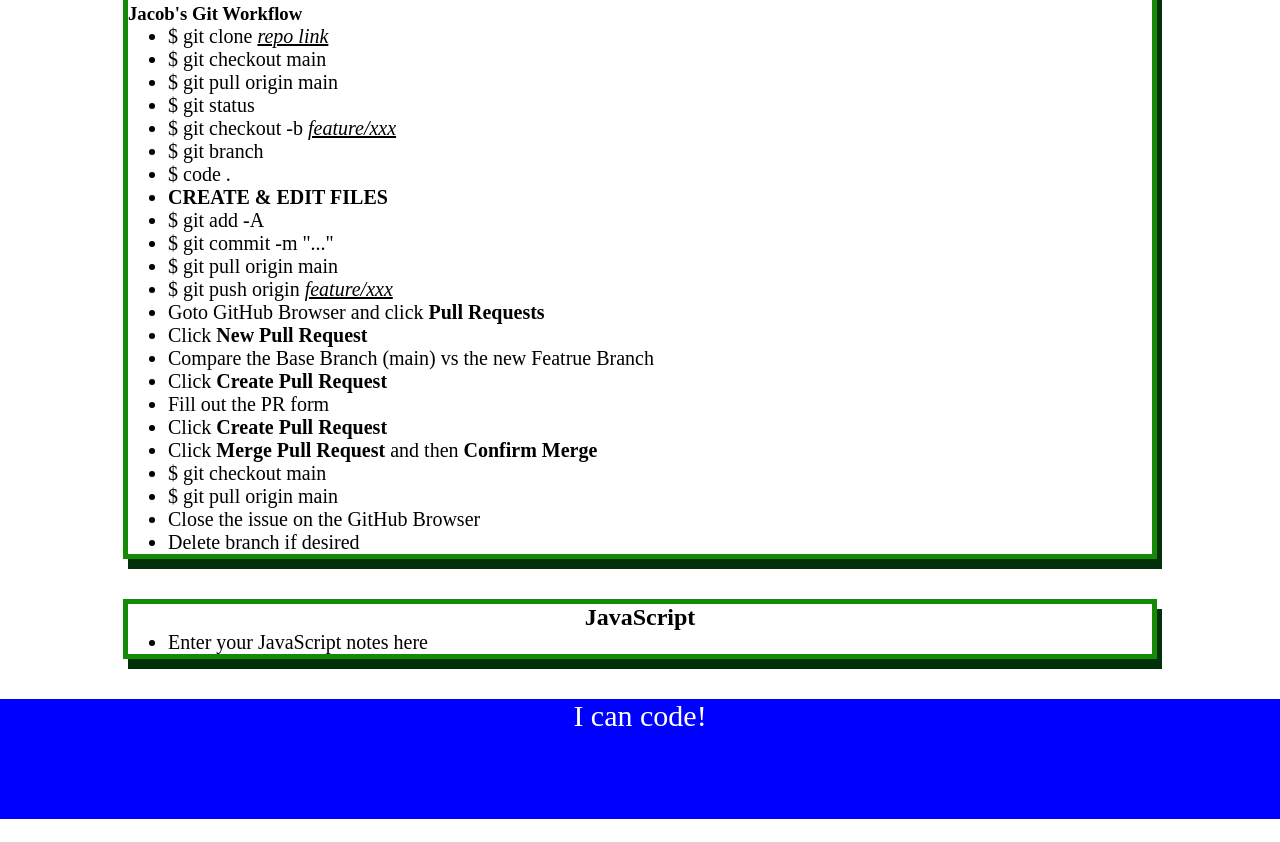
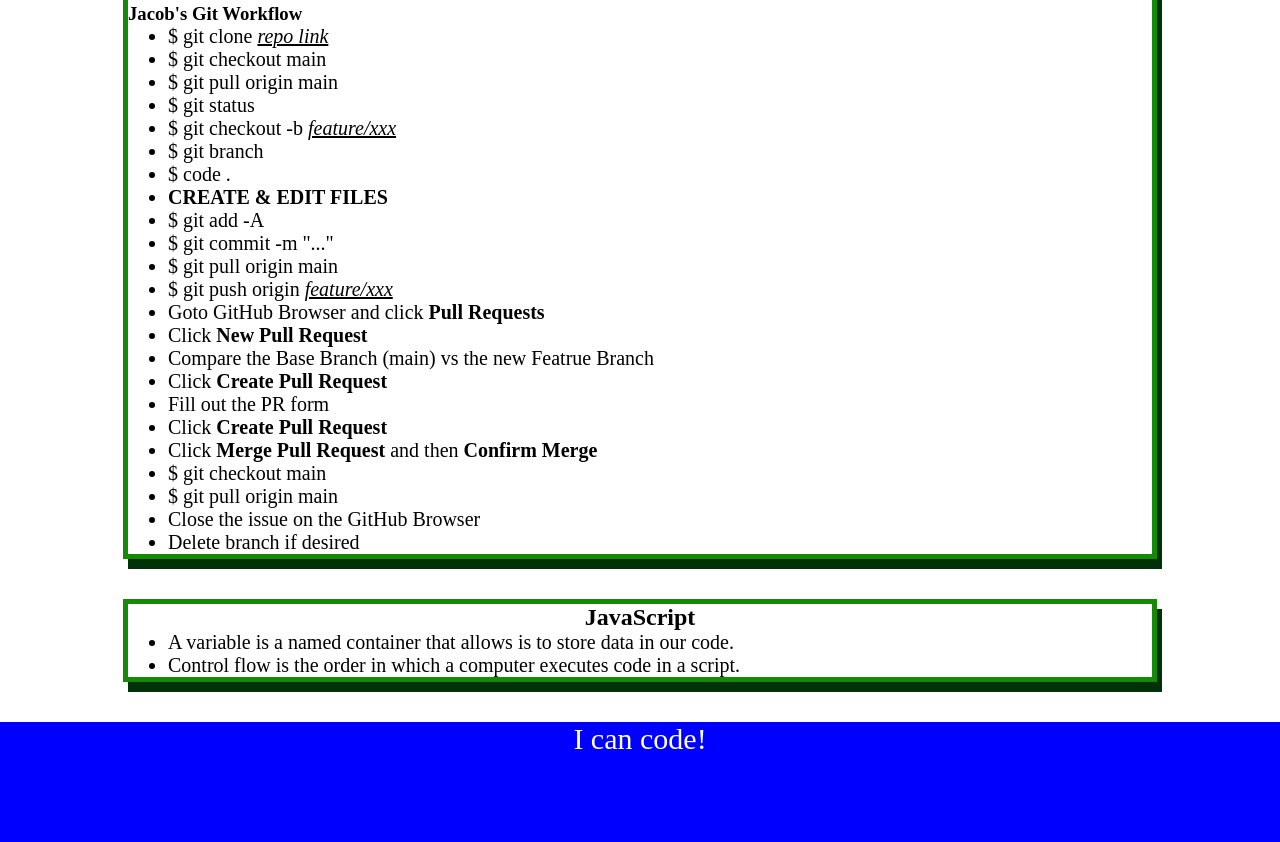
Before and after one commit to Jacob-Jeffries/prework, a plain HTML site: page index.html in a window 1280 px wide. Shown: the part 678-1520 px from the top of the page. Before the commit the page ends 1497 px from the top, so only its background shows below. Drawn offline with Linux system fonts and the light colour scheme.

Commit message:
Updated the JS list in the index.html file

```diff
--- a/index.html
+++ b/index.html
@@ -79,7 +79,8 @@
       <section class="card" id="javascript-section">
         <h2>JavaScript</h2>
         <ul>
-          <li>Enter your JavaScript notes here</li>
+          <li>A variable is a named container that allows is to store data in our code.</li>
+          <li>Control flow is the order in which a computer executes code in a script.</li>
         </ul>
       </section>
 
```
